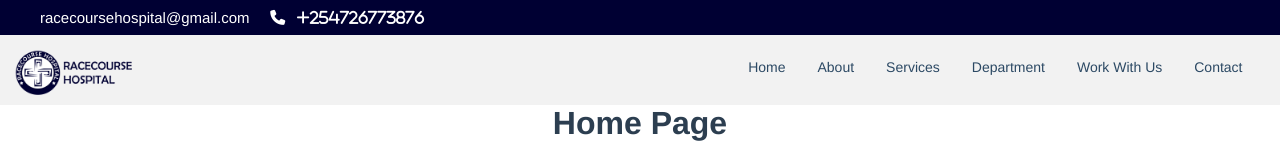
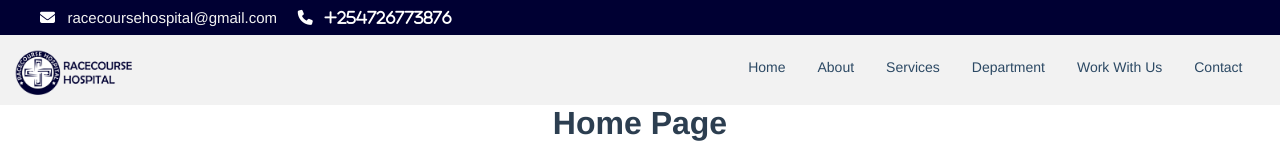
Before and after one commit to Developer-Dennis/hospiweb, a Vue app: page / in a window 1280 px wide. Shown: the top 160 px of the page. Built offline with nearby package versions, Linux system fonts and the light colour scheme.

Commit message:
created topbar

```diff
--- a/src/App.vue
+++ b/src/App.vue
@@ -1,6 +1,6 @@
 <template>
   <div id="topbar">
-    <p>racecoursehospital@gmail.com  &nbsp;  &nbsp;  <i class="fa-solid fa-phone"> &nbsp; +254726773876</i></p>
+    <p><i class="fa-solid fa-envelope"></i> &nbsp; <a href="mailto:racecoursehospital@gmail.com">racecoursehospital@gmail.com</a>  &nbsp;  &nbsp;  <i class="fa-solid fa-phone"> &nbsp; +254726773876</i></p>
   </div>
   <nav>
     <img :src="image" />
@@ -42,6 +42,10 @@ export default {
   align-items: center;
   padding-left:40px ;
 }
+#topbar p a{
+  text-decoration: none;
+  color: #f2f2f2;
+}
 
 *{
   margin: 0;
```
Lines whose indentation alone changed are shown as unchanged.
